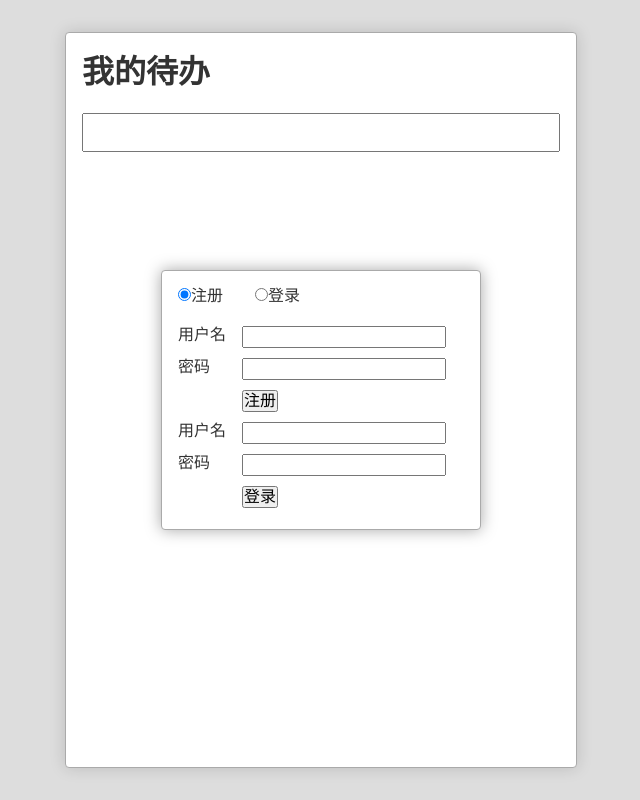
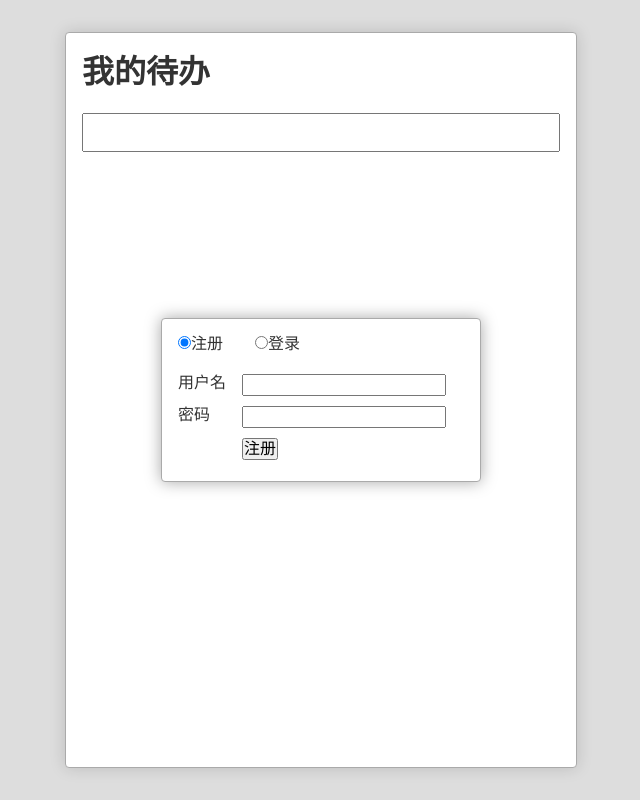
Before and after one commit to Ba5sx1a0sen1/React-TodoList, a React (Create React App) app: page / in a window 1280 px wide. Shown: the whole page, without its empty margins (319-959 px from the left). Built offline with nearby package versions, Linux system fonts and the light colour scheme.

Commit message:
可切换登录注册

```diff
--- a/src/UserDialog.css
+++ b/src/UserDialog.css
@@ -15,8 +15,8 @@
     border:1px solid #aaa;
     box-shadow: 0 0 1em hsla(0,0%,0%,0.35);
 }
-.UserDialog > nav:first-child{ padding: 1em; }
-.UserDialog > nav:first-child input[type=radio]:not(:first-child){ margin-left: 2em; }
+.UserDialog > nav:first-child{ padding: 1em; margin-left: -2em;}
+.UserDialog > nav:first-child label{ margin-left: 2em; cursor: pointer;}
 .UserDialog > .panes { padding: 0 1em 1em; }
 .UserDialog form>.row{ display: flex; padding: .3em 0; }
 .UserDialog form>.row>label:first-child{ width: 4em; }
--- a/src/UserDialog.js
+++ b/src/UserDialog.js
@@ -1,28 +1,20 @@
 import React from "react"
 import "./UserDialog.css"
 export default class UserDialog extends React.Component {
-    constructor(props){
+    constructor(props) {
         super(props)
-        this.state={
-            selected:"signUp"
+        this.state = {
+            selected: "signUp"
         }
     }
-    switch=(e)=>{
+    switch = (e) => {
         this.setState({
-            selected:e.target.value
+            selected: e.target.value
         })
     }
 
     render() {
-        return (
-            <div className="UserDialog-Wrapper">
-                <div className="UserDialog">
-                    <nav onChange={this.switch}>
-                        <input type="radio" value="signUp" checked={this.state.selected==="signUp"}/>注册
-                        <input type="radio" value="signIn" checked={this.state.selected==='signIn'} />登录
-                    </nav>
-                    <div className="panes">
-
+        let signUpForm = (
             <form className="signUp"> {/* 注册*/}
                 <div className="row">
                     <label>用户名</label>
@@ -36,7 +28,8 @@ export default class UserDialog extends React.Component {
                     <button type="submit">注册</button>
                 </div>
             </form>
-
+        )
+        let signInForm = (
             <form className="signIn"> {/* 登录*/}
                 <div className="row">
                     <label>用户名</label>
@@ -50,7 +43,17 @@ export default class UserDialog extends React.Component {
                     <button type="submit">登录</button>
                 </div>
             </form>
-
+        )
+        return (
+            <div className="UserDialog-Wrapper">
+                <div className="UserDialog">
+                    <nav onChange={this.switch}>
+                        <label><input type="radio" value="signUp" checked={this.state.selected === "signUp"} />注册</label>
+                        <label><input type="radio" value="signIn" checked={this.state.selected === 'signIn'} />登录</label>
+                    </nav>
+                    <div className="panes">
+                        {this.state.selected === 'signUp'?signUpForm:null}
+                        {this.state.selected === 'signIn'?signInForm:null}
                     </div>
                 </div>
             </div>
```
Lines whose indentation alone changed are shown as unchanged.
